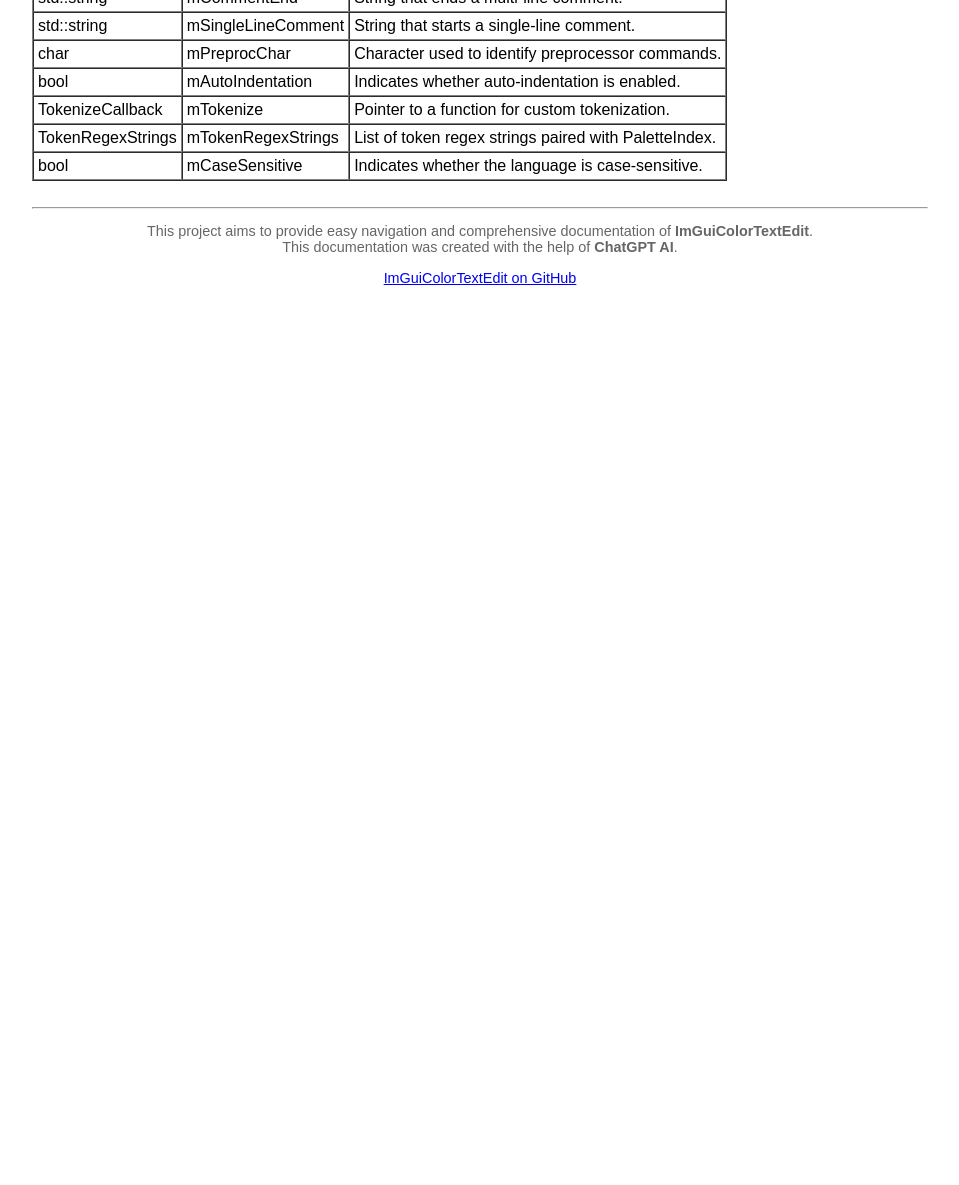
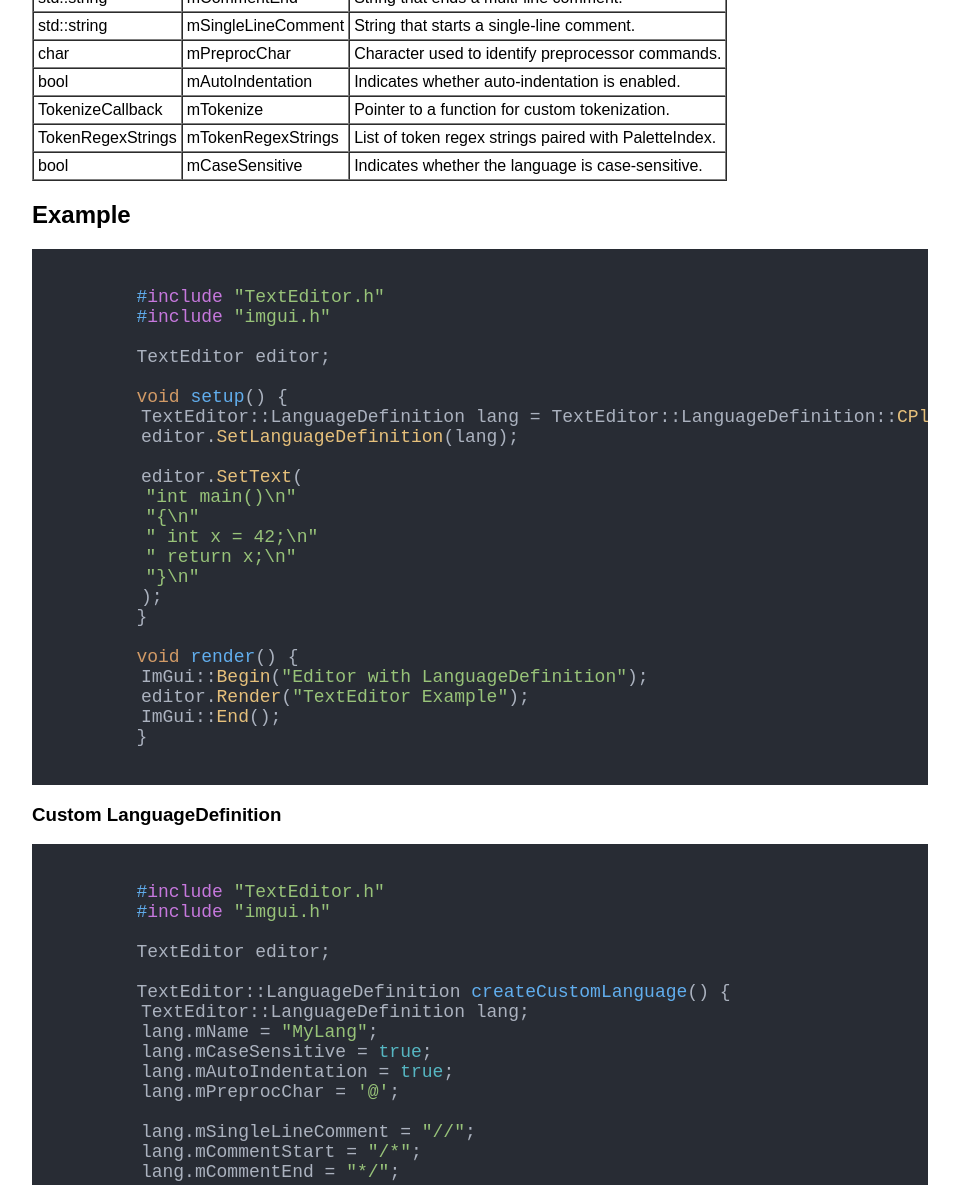
Before and after one commit to jelemiekun/ImGuiColorTextEdit-Documentation, a plain HTML site: page structs/LanguageDefinition.html in a window 1280 px wide. Shown: the part 1206-2391 px from the top of the page, without its empty margins (160-1119 px from the left). Before the commit the page ends 1506 px from the top, so only its background shows below. Drawn offline with nearby package versions, Linux system fonts and the light colour scheme.

Commit message:
feat: LanguageDefinition.html Example Custom LangDef  section added

```diff
--- a/structs/LanguageDefinition.html
+++ b/structs/LanguageDefinition.html
@@ -5,6 +5,10 @@
   <meta name="viewport" content="width=device-width, initial-scale=1.0">
   <title>LanguageDefinition - ImGuiColorTextEdit Documentation</title>
   <link rel="stylesheet" href="../style.css">
+
+  <link rel="stylesheet" href="https://cdnjs.cloudflare.com/ajax/libs/highlight.js/11.9.0/styles/atom-one-dark.min.css">
+  <script src="https://cdnjs.cloudflare.com/ajax/libs/highlight.js/11.9.0/highlight.min.js"></script>
+  <script>hljs.highlightAll();</script>
 </head>
 
 <body>
@@ -177,6 +181,98 @@
       </tr>
     </table>
 
+    <h2>Example</h2>
+    <pre><code class="cpp">
+        #include "TextEditor.h"
+        #include "imgui.h"
+
+        TextEditor editor;
+
+        void setup() {
+            TextEditor::LanguageDefinition lang = TextEditor::LanguageDefinition::CPlusPlus();
+            editor.SetLanguageDefinition(lang);
+
+            editor.SetText(
+                "int main()\n"
+                "{\n"
+                " int x = 42;\n"
+                " return x;\n"
+                "}\n"
+            );
+        }
+
+        void render() {
+            ImGui::Begin("Editor with LanguageDefinition");
+            editor.Render("TextEditor Example");
+            ImGui::End();
+        }
+      </code></pre>
+
+    <h3>Custom LanguageDefinition</h3>
+    <pre><code class="cpp">
+        #include "TextEditor.h"
+        #include "imgui.h"
+
+        TextEditor editor;
+
+        TextEditor::LanguageDefinition createCustomLanguage() {
+            TextEditor::LanguageDefinition lang;
+            lang.mName = "MyLang";
+            lang.mCaseSensitive = true;
+            lang.mAutoIndentation = true;
+            lang.mPreprocChar = '@';
+
+            lang.mSingleLineComment = "//";
+            lang.mCommentStart = "/*";
+            lang.mCommentEnd = "*/";
+
+            lang.mKeywords.insert("if");
+            lang.mKeywords.insert("else");
+            lang.mKeywords.insert("while");
+            lang.mKeywords.insert("return");
+            lang.mKeywords.insert("func");
+
+            lang.mPreprocIdentifiers["include"] = TextEditor::Identifier();
+            lang.mPreprocIdentifiers["define"] = TextEditor::Identifier();
+
+            lang.mIdentifiers["int"] = TextEditor::Identifier();
+            lang.mIdentifiers["float"] = TextEditor::Identifier();
+            lang.mIdentifiers["string"] = TextEditor::Identifier();
+
+            lang.mTokenRegexStrings.push_back({ "\\b[0-9]+\\b", TextEditor::PaletteIndex::Number });
+            lang.mTokenRegexStrings.push_back({ "\".*?\"", TextEditor::PaletteIndex::String });
+            lang.mTokenRegexStrings.push_back({ "//.*", TextEditor::PaletteIndex::Comment });
+            lang.mTokenRegexStrings.push_back({ "/\\*.*?\\*/", TextEditor::PaletteIndex::MultiLineComment });
+
+            return lang;
+        }
+
+        void setupEditor() {
+            TextEditor::LanguageDefinition customLang = createCustomLanguage();
+            editor.SetLanguageDefinition(customLang);
+
+            editor.SetText(
+                "// Custom language example\n"
+                "func main() {\n"
+                " int x = 42;\n"
+                " float y = 3.14;\n"
+                " string s = \"Hello World\";\n"
+                " if (x > 0) {\n"
+                " return;\n"
+                " }\n"
+                "}\n"
+            );
+
+            editor.SetPalette(TextEditor::GetDarkPalette());
+            }
+
+        void render() {
+            ImGui::Begin("Editor with Custom Language");
+            editor.Render("TextEditor Example");
+            ImGui::End();
+        }
+      </code></pre>
+
   </div>
   <br>
   <hr>
```
